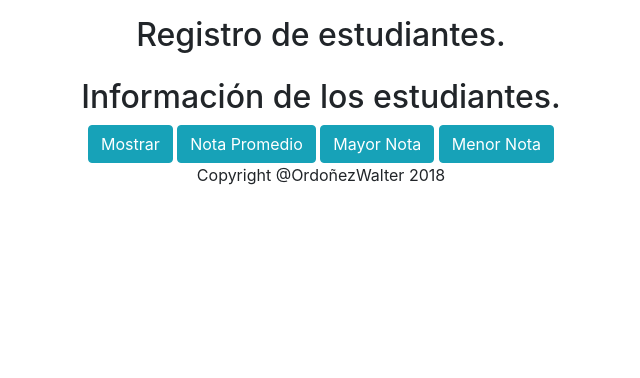
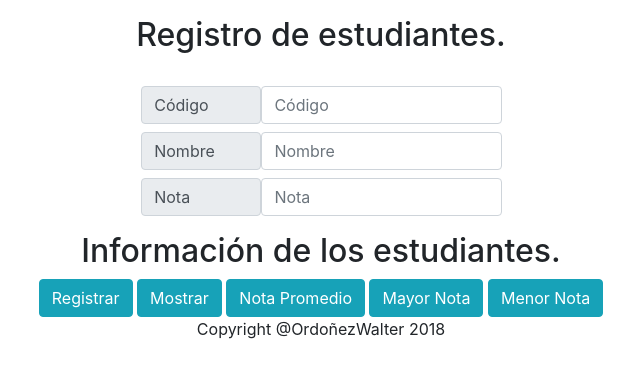
Before and after one commit to WordSys/FinalNextU-DOM, a plain HTML site: page Index.html in a window 1280 px wide. Shown: the whole page, without its empty margins (319-959 px from the left). Drawn offline with Linux system fonts and the light colour scheme.

Commit message:
Estructura del formulario

```diff
--- a/Index.html
+++ b/Index.html
@@ -22,6 +22,24 @@
 
           </div>
         </div>
+      </div>
+      <div class="container pt-3">
+        <div id="" class="row justify-content-md-center">
+          <div class="col-md-auto">
+                <div class="input-group-prepend pt-2">
+                  <span class="input-group-text col-md-4" id="basic-addon1">Código</span>
+                  <input id="text-codigo" type="text" class="form-control" placeholder="Código" aria-label="Codigo" aria-describedby="basic-addon1">
+                </div>
+                <div class="input-group-prepend pt-2">
+                  <span class="input-group-text col-md-4" id="basic-addon1">Nombre</span>
+                  <input id="text-nombre" type="text" class="form-control" placeholder="Nombre" aria-label="Nombre" aria-describedby="basic-addon1">
+                </div>
+                <div class="input-group-prepend pt-2">
+                  <span class="input-group-text col-md-4" id="basic-addon1">Nota</span>
+                  <input id="text-nota" type="text" class="form-control" placeholder="Nota" aria-label="Nota" aria-describedby="basic-addon1">
+                </div>
+            </div>
+          </div>
       </div>
     </header>
     <body>
@@ -68,6 +86,7 @@
 
           </div>
           <div class="col-md-auto">
+            <button id="mostrar" type="button" class="btn btn-info" onclick="$.ShowActions.registrar();">Registrar</button>
             <button id="mostrar" type="button" class="btn btn-info" onclick="$.ShowActions.createTable(estudiantes);">Mostrar</button>
             <button id="prom" type="button" class="btn btn-info" onclick="$.ShowActions.displayAverage(estudiantes);">Nota Promedio</button>
             <button id="max" type="button" class="btn btn-info" onclick="$.ShowActions.displayMax(estudiantes);">Mayor Nota</button>
--- a/js/fileJSON.js
+++ b/js/fileJSON.js
@@ -79,6 +79,9 @@ var estudiantes = [
         $('#mostrar').attr('disabled',false);
       }
     }
+  },
+  $.ShowActions.registrar = function(){
+    alert(" con esta funcion voy a registrar un estudiante ");
   }
 })(jQuery);
 
```
